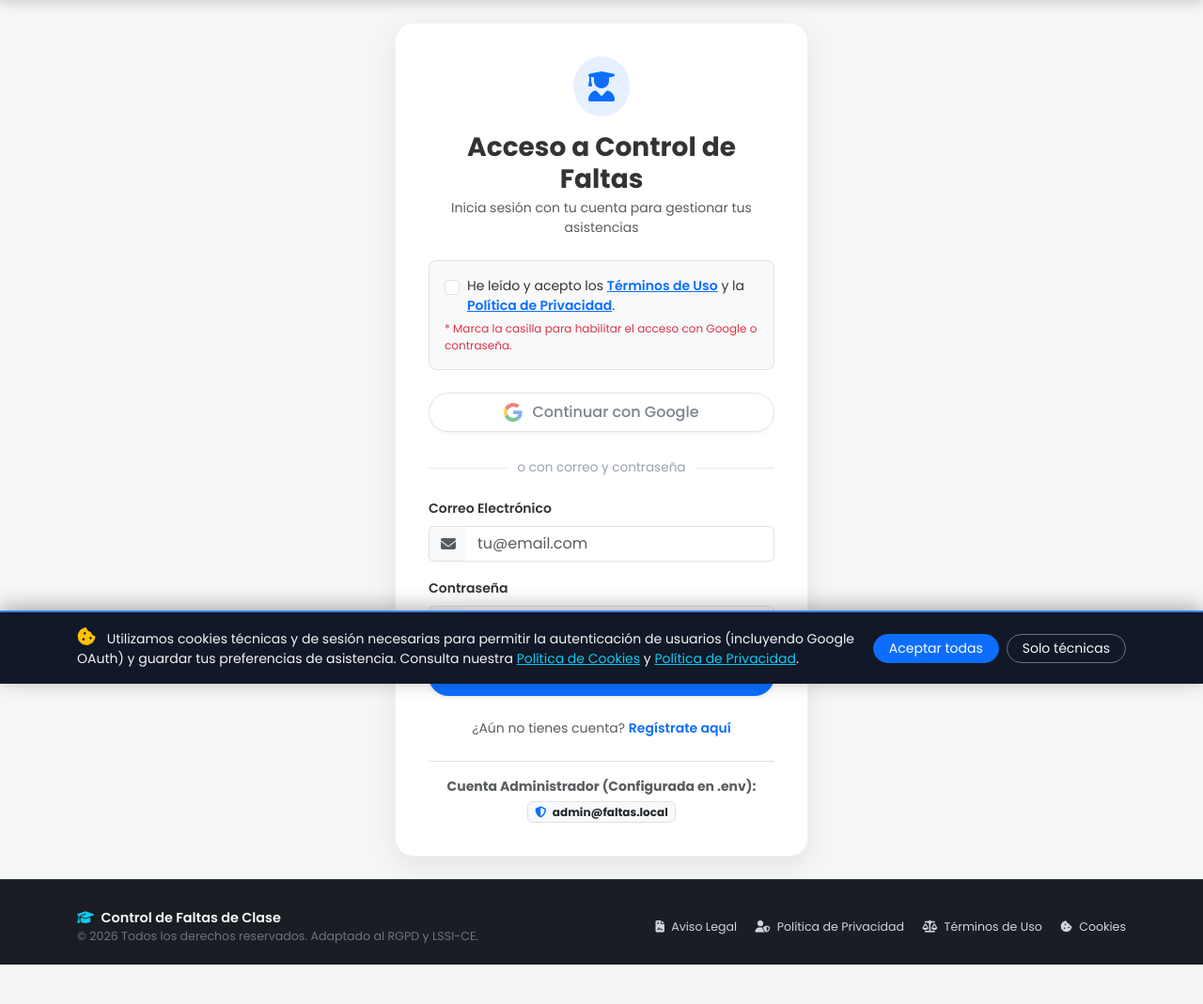
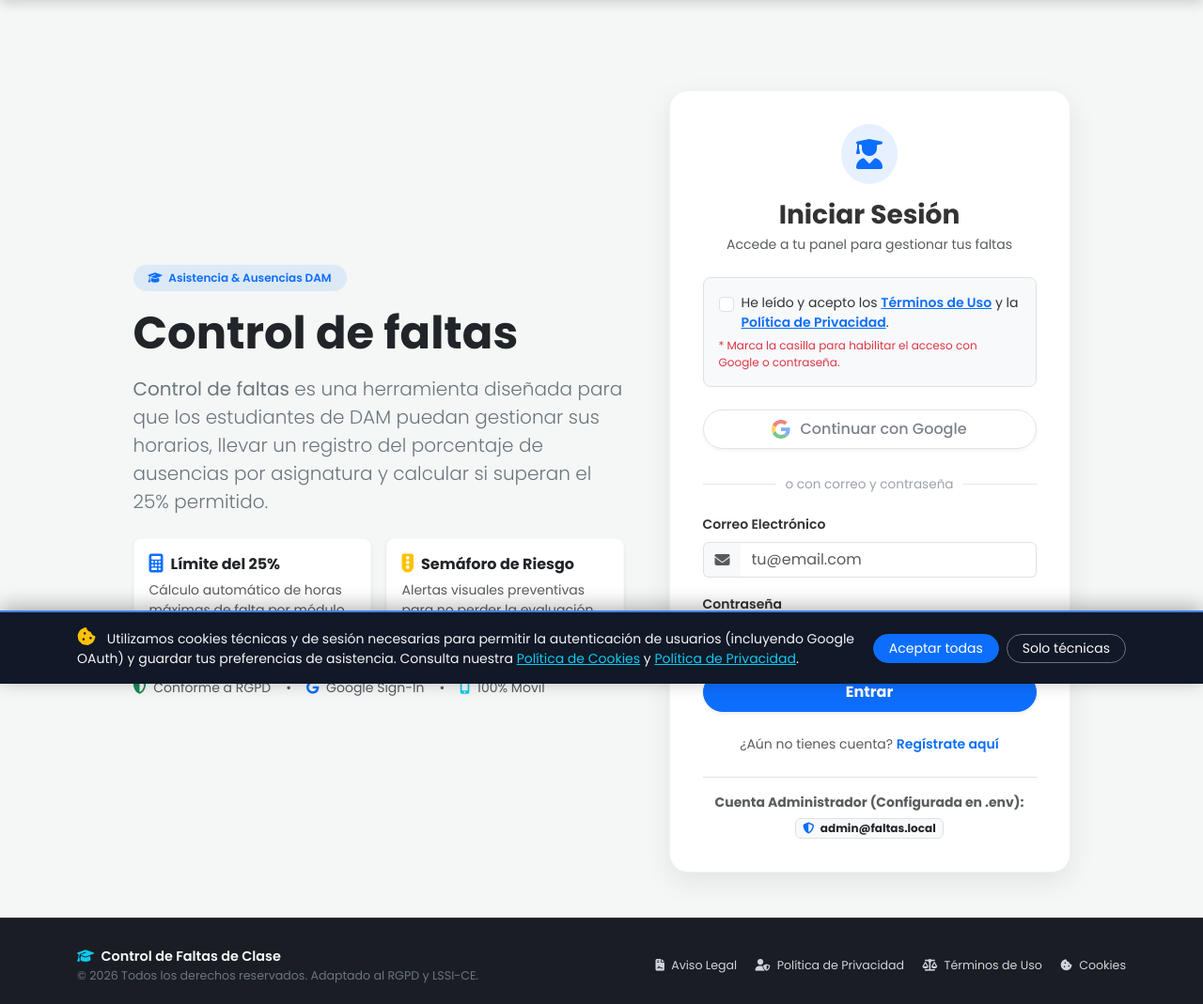
Before and after one commit to Devcodery/Faltas-De-Clase, a Flask app: page /login in a window 1280 px wide. Shown: the part 72-1141 px from the top of the page at 94% size. Before the commit the page ends 1099 px from the top, so only its background shows below. Run offline with Flask 3, Linux system fonts and the light colour scheme; some libraries are stand-ins or nearby versions.

Commit message:
feat: rediseñar la página de inicio de sesión con nueva estructura y contenido informativo

```diff
--- a/web/templates/login.html
+++ b/web/templates/login.html
@@ -1,6 +1,6 @@
 {% extends "base.html" %}
 
-{% block title %}Iniciar Sesión{% endblock %}
+{% block title %}Control de faltas{% endblock %}
 
 {% block extra_css %}
 <style>
@@ -82,14 +82,58 @@
 {% endblock %}
 
 {% block content %}
-<div class="auth-wrapper">
-    <div class="auth-card">
+<div class="container py-4">
+    <div class="row align-items-center justify-content-center g-5 min-vh-75 my-auto">
+
+        <!-- COLUMNA INFORMATIVA / LANDING HERO -->
+        <div class="col-lg-6 col-md-10 text-lg-start text-center">
+            <span class="badge bg-primary bg-opacity-10 text-primary px-3 py-2 rounded-pill fw-semibold mb-3">
+                <i class="fas fa-graduation-cap me-1"></i> Asistencia & Ausencias DAM
+            </span>
+            <h1 class="display-5 fw-bold text-dark mb-3">Control de faltas</h1>
+            <p class="lead text-secondary mb-4 lh-base">
+                <strong>Control de faltas</strong> es una herramienta diseñada para que los estudiantes de DAM puedan gestionar sus horarios, llevar un registro del porcentaje de ausencias por asignatura y calcular si superan el 25% permitido.
+            </p>
+
+            <div class="row g-3 text-start mb-4">
+                <div class="col-sm-6">
+                    <div class="p-3 bg-white rounded-3 shadow-sm border border-light h-100">
+                        <div class="d-flex align-items-center mb-2">
+                            <i class="fas fa-calculator text-primary fs-5 me-2"></i>
+                            <h6 class="fw-bold mb-0 text-dark">Límite del 25%</h6>
+                        </div>
+                        <p class="small text-muted mb-0">Cálculo automático de horas máximas de falta por módulo lectivo.</p>
+                    </div>
+                </div>
+                <div class="col-sm-6">
+                    <div class="p-3 bg-white rounded-3 shadow-sm border border-light h-100">
+                        <div class="d-flex align-items-center mb-2">
+                            <i class="fas fa-traffic-light text-warning fs-5 me-2"></i>
+                            <h6 class="fw-bold mb-0 text-dark">Semáforo de Riesgo</h6>
+                        </div>
+                        <p class="small text-muted mb-0">Alertas visuales preventivas para no perder la evaluación continua.</p>
+                    </div>
+                </div>
+            </div>
+
+            <div class="d-flex align-items-center justify-content-lg-start justify-content-center gap-3 text-muted small">
+                <span><i class="fas fa-shield-alt text-success me-1"></i> Conforme a RGPD</span>
+                <span>&bull;</span>
+                <span><i class="fab fa-google text-primary me-1"></i> Google Sign-In</span>
+                <span>&bull;</span>
+                <span><i class="fas fa-mobile-alt text-info me-1"></i> 100% Móvil</span>
+            </div>
+        </div>
+
+        <!-- COLUMNA DE ACCESO / LOGIN CARD -->
+        <div class="col-lg-5 col-md-8">
+            <div class="auth-card mx-auto">
                 <div class="text-center mb-4">
                     <div class="bg-primary bg-opacity-10 text-primary d-inline-flex p-3 rounded-circle mb-3">
                         <i class="fas fa-user-graduate fa-2x"></i>
                     </div>
-            <h3 class="fw-bold mb-1">Acceso a Control de Faltas</h3>
-            <p class="text-muted small">Inicia sesión con tu cuenta para gestionar tus asistencias</p>
+                    <h3 class="fw-bold mb-1">Iniciar Sesión</h3>
+                    <p class="text-muted small">Accede a tu panel para gestionar tus faltas</p>
                 </div>
 
                 <!-- CHECKBOX OBLIGATORIO RGPD -->
@@ -161,6 +205,8 @@
                 <div class="mt-4 pt-3 border-top text-center">
                     <p class="text-muted small mb-1"><strong>Cuenta Administrador (Configurada en .env):</strong></p>
                     <span class="badge bg-light text-dark border small"><i class="fas fa-shield-alt text-primary me-1"></i> {{ admin_email }}</span>
+                </div>
+            </div>
         </div>
     </div>
 </div>
```
Lines whose indentation alone changed are shown as unchanged.
